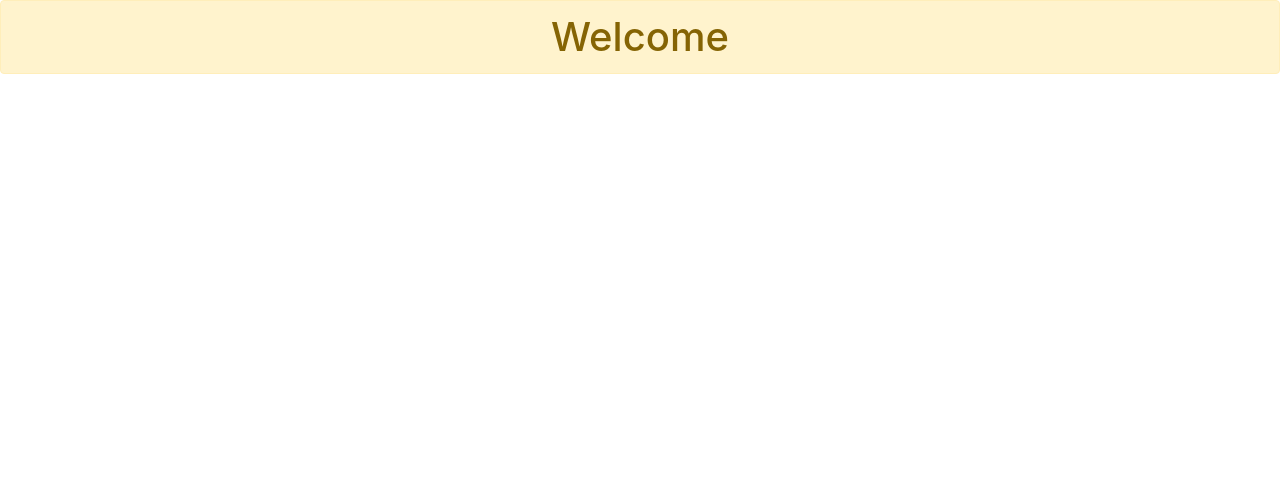
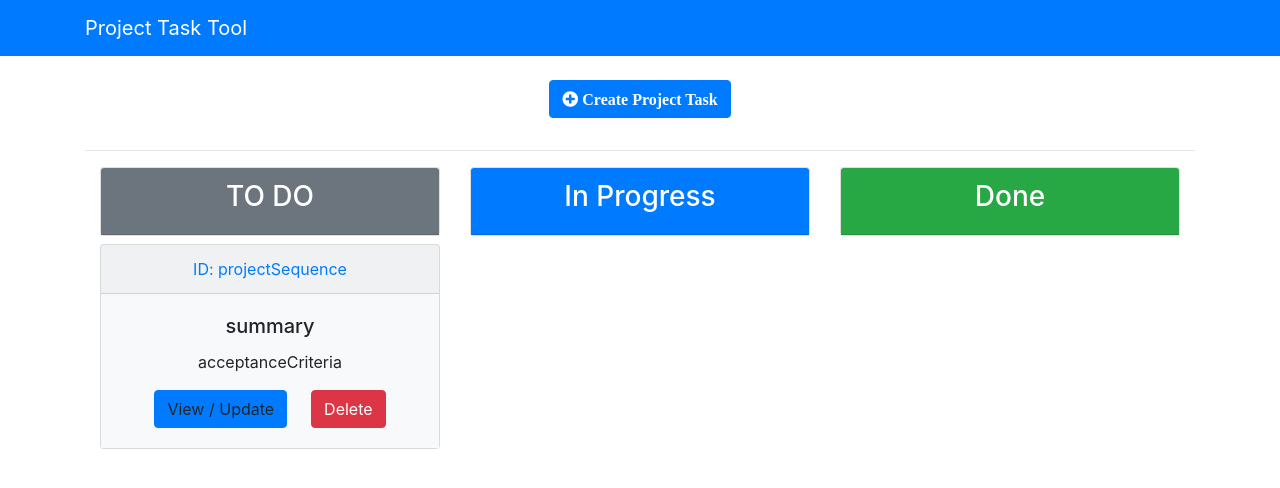
Before and after one commit to VictorWangwz/kanban-app-frontend, a React (Create React App) app: page / in a window 1280 px wide. Shown: the top 488 px of the page. Built offline with nearby package versions, Linux system fonts and the light colour scheme.

Commit message:
add design, components, use router-dom

```diff
--- a/package.json
+++ b/package.json
@@ -10,7 +10,7 @@
     "react-dom": "^16.6.3",
     "react-redux": "^6.0.0",
     "react-router-dom": "^4.3.1",
-    "react-scripts": "2.1.1",
+    "react-scripts": "^2.1.3",
     "react-thunk": "^1.0.0",
     "redux": "^4.0.1"
   },
--- a/public/index.html
+++ b/public/index.html
@@ -19,6 +19,10 @@
       work correctly both with client-side routing and a non-root public URL.
       Learn how to configure a non-root public URL by running `npm run build`.
     -->
+    <link rel="stylesheet" href="https://use.fontawesome.com/releases/v5.2.0/css/all.css" integrity="sha384-hWVjflwFxL6sNzntih27bfxkr27PmbbK/iSvJ+a4+0owXq79v+lsFkW54bOGbiDQ"
+    crossorigin="anonymous">
+    <link rel="stylesheet" href="https://stackpath.bootstrapcdn.com/bootstrap/4.1.1/css/bootstrap.min.css" integrity="sha384-WskhaSGFgHYWDcbwN70/dfYBj47jz9qbsMId/iRN3ewGhXQFZCSftd1LZCfmhktB"
+        crossorigin="anonymous">
     <title>React App</title>
   </head>
   <body>
--- a/src/App.js
+++ b/src/App.js
@@ -1,15 +1,22 @@
 import React, { Component } from 'react';
 import "bootstrap/dist/css/bootstrap.min.css";
 import './App.css';
+import Navbar from "./components/NavBar";
+import ProjectBoard from "./components/ProjectBoard";
+import {BrowserRouter as Router, Route} from "react-router-dom";
+import AddProjectTask from './components/ProjectTask/AddProjectTask';
 
 class App extends Component {
   render() {
     return (
-      <div className="App">
-      <h1 className="alert alert-warning">
-        Welcome
-      </h1>
-      </div>
+      <Router>
+        <div className="App">
+
+          <Navbar />
+          <Route exact path="/" component={ProjectBoard}></Route>
+          <Route exact path="/addProjectTask" component={AddProjectTask}></Route>
+        </div>
+      </Router>
     );
   }
 }
--- /dev/null
+++ b/src/components/NavBar.js
@@ -0,0 +1,16 @@
+import React from 'react'
+
+export default function Navbar() {
+  return (
+    <nav className="navbar navbar-expand-sm navbar-dark bg-primary mb-4">
+        <div className="container">
+            <a className="navbar-brand" href="Dashboard.html">
+                Project Task Tool
+            </a>
+            <button className="navbar-toggler" type="button" data-toggle="collapse" data-target="#mobile-nav">
+                <span className="navbar-toggler-icon" />
+            </button>
+        </div>
+    </nav>
+  )
+}
--- /dev/null
+++ b/src/components/ProjectBoard.js
@@ -0,0 +1,83 @@
+import React, { Component } from 'react'
+import {Link} from "react-router-dom"
+class ProjectBoard extends Component {
+  render() {
+    return (
+        <div className="container">
+        <Link to="/addProjectTask" className="btn btn-primary mb-3">
+            <i className="fas fa-plus-circle"> Create Project Task</i>
+        </Link>
+        <br />
+        <hr />
+        {
+            //<!-- Backlog STARTS HERE -->
+        }
+        <div className="container">
+            <div className="row">
+                <div className="col-md-4">
+                    <div className="card text-center mb-2">
+                        <div className="card-header bg-secondary text-white">
+                            <h3>TO DO</h3>
+                        </div>
+                    </div>
+
+                    {//<!-- SAMPLE PROJECT TASK STARTS HERE -->
+                    }
+                    <div className="card mb-1 bg-light">
+
+                        <div className="card-header text-primary">
+                            ID: projectSequence
+                        </div>
+                        <div className="card-body bg-light">
+                            <h5 className="card-title">summary</h5>
+                            <p className="card-text text-truncate ">
+                                acceptanceCriteria
+                            </p>
+                            <a className="btn btn-primary">
+                                View / Update
+                            </a>
+
+                            <button className="btn btn-danger ml-4">
+                                Delete
+                            </button>
+                        </div>
+                    </div>
+
+                    {//<!-- SAMPLE PROJECT TASK ENDS HERE -->
+                    }
+                </div>
+                <div className="col-md-4">
+                    <div className="card text-center mb-2">
+                        <div className="card-header bg-primary text-white">
+                            <h3>In Progress</h3>
+                        </div>
+                    </div>
+                    {//<!-- SAMPLE PROJECT TASK STARTS HERE -->
+                    }
+
+                    {//<!-- SAMPLE PROJECT TASK ENDS HERE -->
+                    }
+                </div>
+                <div className="col-md-4">
+                    <div className="card text-center mb-2">
+                        <div className="card-header bg-success text-white">
+                            <h3>Done</h3>
+                        </div>
+                    </div>
+                    {//<!-- SAMPLE PROJECT TASK STARTS HERE -->
+                    }
+
+                    {//<!-- SAMPLE PROJECT TASK ENDS HERE -->
+                    }
+                </div>
+            </div>
+        </div>
+
+        {
+            //<!-- Backlog ENDS HERE -->
+        }
+    </div>
+    );
+  }
+}
+export default ProjectBoard
--- /dev/null
+++ b/src/components/ProjectTask/AddProjectTask.js
@@ -0,0 +1,38 @@
+import React, { Component } from 'react'
+import {Link} from "react-router-dom"
+class AddProjectTask extends Component {
+  render() {
+    return (
+        <div className="addProjectTask">
+        <div className="container">
+            <div className="row">
+                <div className="col-md-8 m-auto">
+                    <Link to="/" className="btn btn-light">
+                        Back to Board
+                    </Link>
+                    <h4 className="display-4 text-center">Add /Update Project Task</h4>
+                    <form>
+                        <div className="form-group">
+                            <input type="text" className="form-control form-control-lg" name="summary" placeholder="Project Task summary" />
+                        </div>
+                        <div className="form-group">
+                            <textarea className="form-control form-control-lg" placeholder="Acceptance Criteria" name="acceptanceCriteria"></textarea>
+                        </div>
+                        <div className="form-group">
+                            <select className="form-control form-control-lg" name="status">
+                                <option value="">Select Status</option>
+                                <option value="TO_DO">TO DO</option>
+                                <option value="IN_PROGRESS">IN PROGRESS</option>
+                                <option value="DONE">DONE</option>
+                            </select>
+                        </div>
+                        <input type="submit" className="btn btn-primary btn-block mt-4" />
+                    </form>
+                </div>
+            </div>
+        </div>
+    </div>
+    )
+  }
+}
+export default AddProjectTask
```
Also changed, not shown: src/components/ProjectTask/UpdateProjectTask.js (added, +38 -0 lines).
